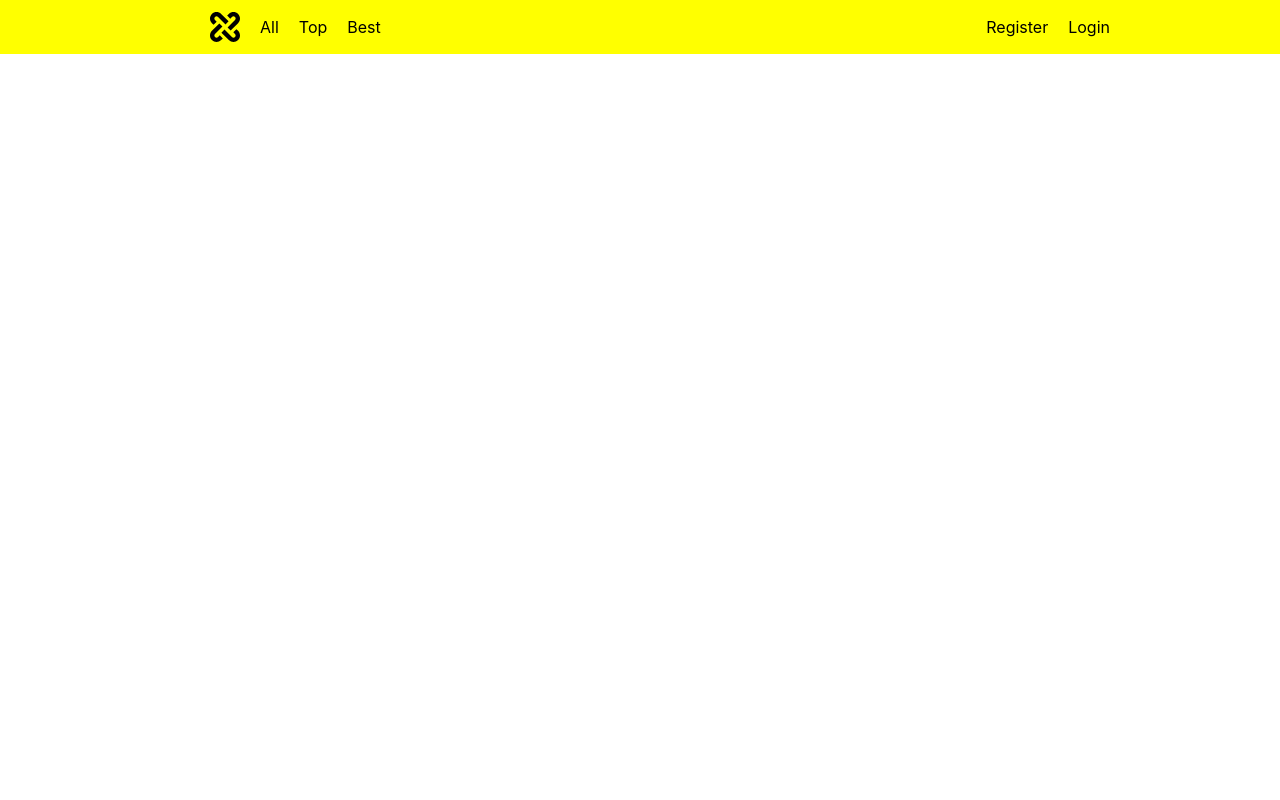
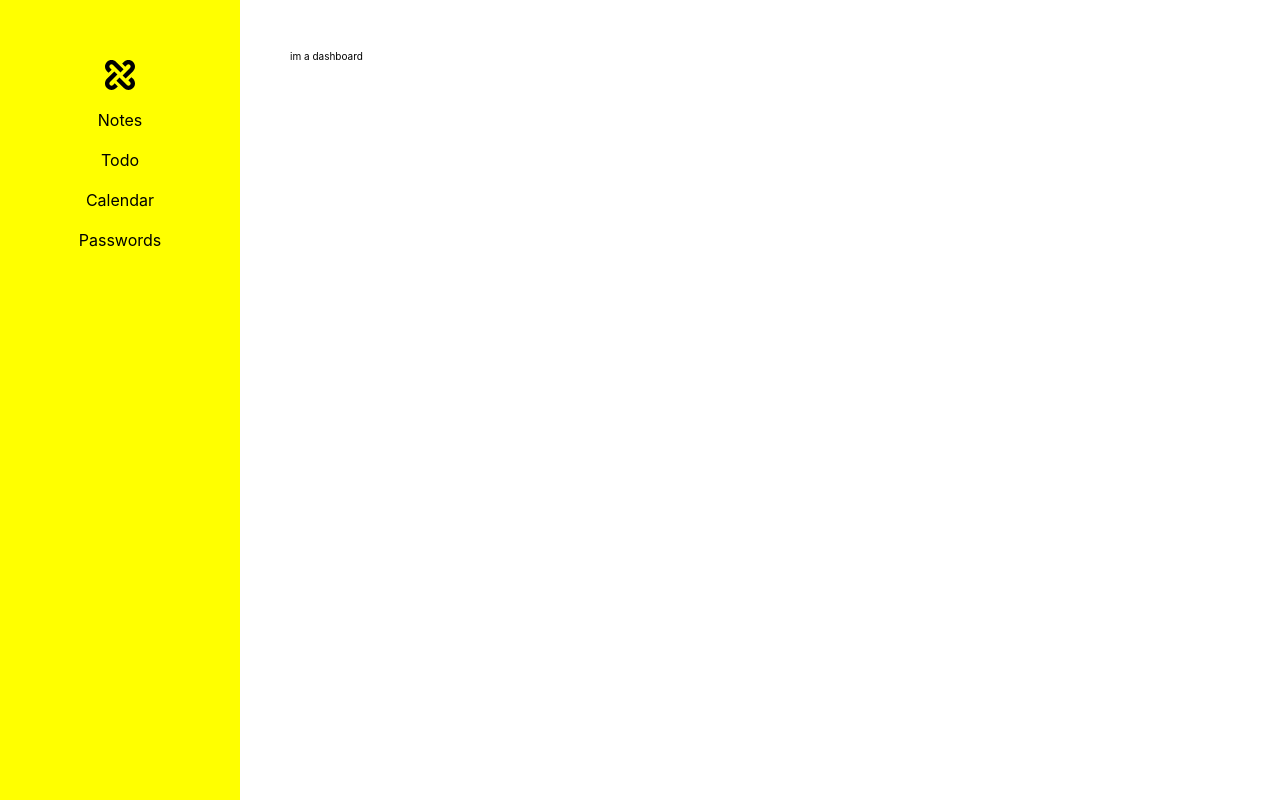
Before and after one commit to Xay7/urpile, a React app in the folder client/: page /dashboard in a window 1280 px wide. Built offline with nearby package versions, Linux system fonts and the light colour scheme; no server answers.

Commit message:
Reworked structure for the project

```diff
--- a/client/src/App.tsx
+++ b/client/src/App.tsx
@@ -1,30 +1,43 @@
 import React, { useEffect } from "react";
-import Navbar from "./components/Navbar/Navbar";
+import styled from "styled-components";
 import { hot } from "react-hot-loader/root";
 import { Switch, Route } from "react-router-dom";
 import Login from "./views/Login/Login";
-import styled from "styled-components";
 import axios from "axios";
+import Landing from "./views/Landing/Landing";
+import Dashboard from "./views/Dashboard/Dashboard";
+import Register from "./views/Register/Register";
+import Navbar from "./components/Navbar/Navbar";
 
 const App: React.FC = () => {
   useEffect(() => {
-    axios.post("/users/login");
+    axios.get("/users/dashboard");
   }, []);
 
   return (
     <>
-      <Navbar />
-      <Main>
-        <Switch>
-          <Route exact path="/login" component={Login} />
-        </Switch>
-      </Main>
+      <Switch>
+        <Route exact path="/" component={Landing} />
+        <Route exact path="/login" component={Login} />
+        <Route exact path="/register" component={Register} />
+        <Route exact path="/dashboard" component={DashboardContainer} />
+      </Switch>
     </>
   );
 };
 
+// Render navbar for every dashboard route
+const DashboardContainer: React.FC = () => (
+  <>
+    <Navbar />
+    <Main>
+      <Route exact path="/dashboard" component={Dashboard} />
+    </Main>
+  </>
+);
+
 const Main = styled.main`
-  padding: 0 200px;
+  margin-left: 240px;
 `;
 
 export default hot(App);
--- a/client/src/components/Navbar/Navbar.tsx
+++ b/client/src/components/Navbar/Navbar.tsx
@@ -1,30 +1,29 @@
 import React from "react";
 import styled from "styled-components";
 import logo from "../../assets/logo.svg";
-import { withRouter, RouteComponentProps } from "react-router-dom";
 
-const Navbar: React.FC<RouteComponentProps> = props => {
+const Navbar: React.FC = props => {
   return (
     <StyledNavbar>
       <List>
         <Logo src={logo} />
-        <Item>All</Item>
-        <Item>Top</Item>
-        <Item>Best</Item>
-      </List>
-      <List>
-        <Item onClick={() => props.history.push("/register")}>Register</Item>
-        <Item onClick={() => props.history.push("/login")}>Login</Item>
+        <Item>Notes</Item>
+        <Item>Todo</Item>
+        <Item>Calendar</Item>
+        <Item>Passwords</Item>
       </List>
     </StyledNavbar>
   );
 };
 
 const StyledNavbar = styled.nav`
-  height: 54px;
+  position: fixed;
+  height: calc(100vh - 100px);
+  padding: 50px 0;
+  width: 240px;
   background-color: yellow;
-  padding: 0 160px;
   display: flex;
+  flex-direction: column;
   justify-content: space-between;
   align-items: center;
 `;
@@ -36,10 +35,12 @@ const Logo = styled.img`
 
 const List = styled.ul`
   display: flex;
+  flex-direction: column;
   align-items: center;
   justify-content: center;
   list-style-type: none;
   margin: 0;
+  padding: 0;
 `;
 
 const Item = styled.li`
@@ -50,4 +51,4 @@ const Item = styled.li`
   }
 `;
 
-export default withRouter(Navbar);
+export default Navbar;
--- a/client/src/styles/index.css
+++ b/client/src/styles/index.css
@@ -9,6 +9,8 @@ body {
     "Droid Sans", "Helvetica Neue", sans-serif;
   -webkit-font-smoothing: antialiased;
   -moz-osx-font-smoothing: grayscale;
+  height: 100vh;
+  width: 100vw;
 }
 
 code {
--- /dev/null
+++ b/client/src/views/Dashboard/Dashboard.tsx
@@ -0,0 +1,17 @@
+import React from "react";
+import styled from "styled-components";
+
+const Dashboard: React.FC = () => {
+  return (
+    <>
+      <Main>im a dashboard</Main>
+    </>
+  );
+};
+
+const Main = styled.main`
+  height: calc(100vh - 100px);
+  padding: 50px;
+`;
+
+export default Dashboard;
--- /dev/null
+++ b/client/src/views/Landing/Landing.tsx
@@ -0,0 +1,18 @@
+import React from "react";
+import Button from "../../components/Button/Button";
+import { Link } from "react-router-dom";
+
+const Landing: React.FC = () => {
+  return (
+    <div>
+      <Link to="/login" style={{ textDecoration: "none" }}>
+        <Button>Login</Button>
+      </Link>
+      <Link to="/register" style={{ textDecoration: "none" }}>
+        <Button>Register</Button>
+      </Link>
+    </div>
+  );
+};
+
+export default Landing;
--- a/client/src/views/Login/Login.tsx
+++ b/client/src/views/Login/Login.tsx
@@ -16,7 +16,7 @@ const Login: React.FC<RouteComponentProps> = props => {
 
     try {
       await axios.post("/users/login", { email, password, remember: checkboxChecked });
-      props.history.push("/");
+      props.history.push("/dashboard");
     } catch (error) {
       console.log(error);
     }
@@ -24,6 +24,7 @@ const Login: React.FC<RouteComponentProps> = props => {
 
   return (
     <StyledLogin>
+      <Container>
         <Header>Login</Header>
         <Form onSubmit={formHandler}>
           <Input type="email" placeholder="Email" />
@@ -31,12 +32,20 @@ const Login: React.FC<RouteComponentProps> = props => {
           <Checkbox isChecked={checkboxChecked} handleChange={() => setCheckboxChecked(!checkboxChecked)} />
           <Button>Login</Button>
         </Form>
+      </Container>
     </StyledLogin>
   );
 };
 
 const StyledLogin = styled.div`
-  height: 500px;
+  height: 100vh;
+  display: flex;
+  justify-content: center;
+  flex-direction: column;
+  align-items: center;
+`;
+
+const Container = styled.div`
   display: flex;
   justify-content: center;
   flex-direction: column;
--- /dev/null
+++ b/client/src/views/Register/Register.tsx
@@ -0,0 +1,7 @@
+import React from "react";
+
+const Register: React.FC = () => {
+  return <div></div>;
+};
+
+export default Register;
```
Also changed, not shown: client/.eslintrc.js, 1 other file (tests, documents, lock files or other folders). Lines whose indentation alone changed are shown as unchanged.
